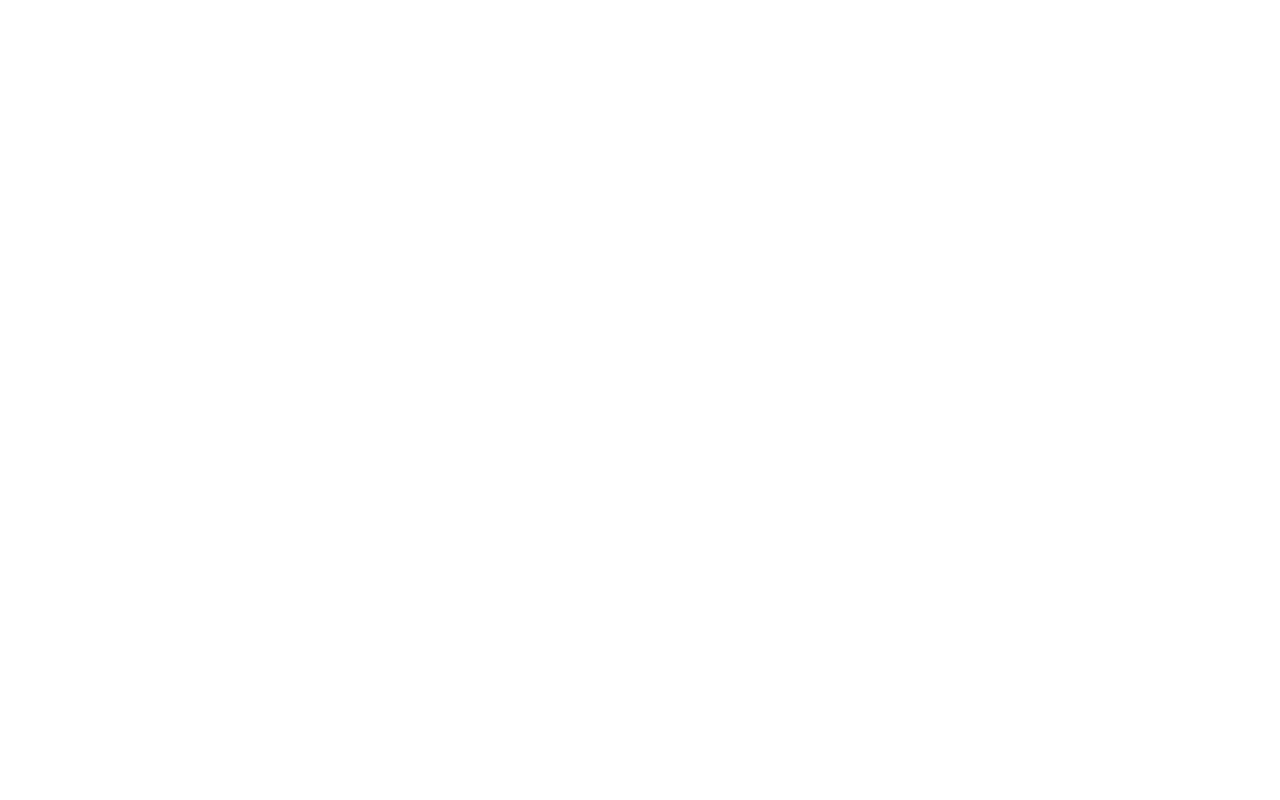
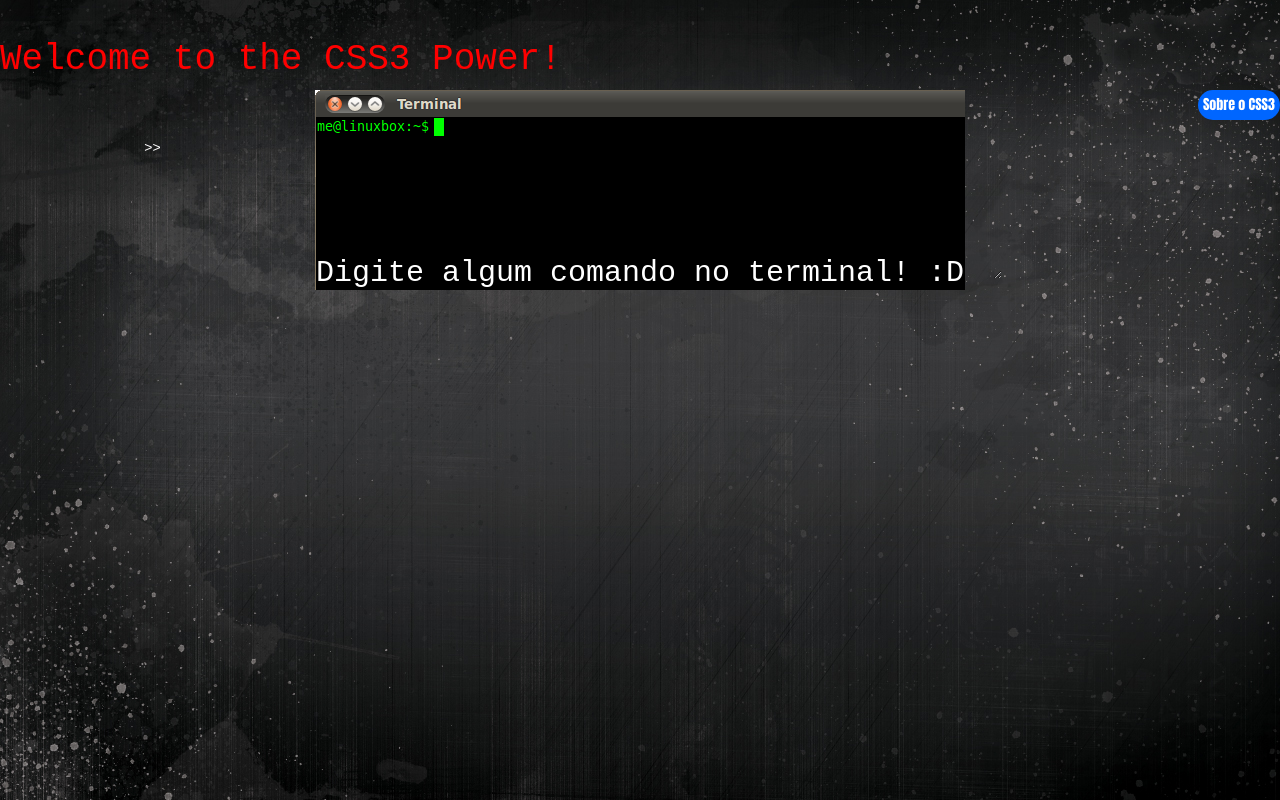
Before and after one commit to cardangi/masteringcss, a plain HTML site: page index.html in a window 1280 px wide. Drawn offline with nearby package versions, Linux system fonts and the light colour scheme.

Commit message:
Main site basement;

```diff
--- a/index.html
+++ b/index.html
@@ -1,7 +1,66 @@
 <!DOCTYPE html>
+<link rel="stylesheet" href="style.css">,
+<link rel="stylesheet" href="https://maxcdn.bootstrapcdn.com/bootstrap/3.3.7/css/bootstrap.min.css" integrity="sha384-BVYiiSIFeK1dGmJRAkycuHAHRg32OmUcww7on3RYdg4Va+PmSTsz/K68vbdEjh4u" crossorigin="anonymous">
+
 <body>
+<style>
+h1,h2,h3,h4{
+font-family: "Courier New", Courier, monospace;
+}
+.inicio {
+position: relative;
+animation-duration: 2s;
+animation-name: csspoder;
+animation-timing-function: linear;
+
+}
+.cssbe {
+animation-name: csspoder2;
+animation-duration: 2s;
+animation-delay: 2s;
+color: red;
+}
+.pontoquepisca{
+animation-name: pontopiscador;
+animation-duration: 0.5s;
+animation-iteration-count: infinite;
+position: relative;
+top: -122px;
+left: -485px;
+padding-right: 5px;
+}
+</style>
+
+
 <head>
+<div class="inicio">
+<h1 class="cssbe">Welcome to the CSS3 Power!</h1>
+</div>
+<div class="menudesce">
+<span>Sobre o CSS3</span>
+<div class="menudesceconteudo">
+<a href="#"><p>Enfeite 1</p></a>
+<a href="#"><p>Enfeite 2</p></a>
+<a href="#"><p>Enfeite 3</p></a>
+<a href="#"><p>Enfeite 4</p></a>
+<a href="#"><p>Enfeite 5</p></a>
+<a href="#"><p>Enfeite 6</p></a>
+</div>
+</div>
+</div>
+</div>
+<center>
+<div class="conteudosite">
+<textarea class="vaipratraz" rows="8" cols="65"></textarea>
+<span class="pontoquepisca">>> </span>
+<h2> Digite algum comando no terminal! :D </h2>
+</center>
+</div>
+<div>
+
+</div>
+
 </head>
 <footer>
-</foteer>
+</footer>
 </body>
--- /dev/null
+++ b/style.css
@@ -0,0 +1,119 @@
+@keyframes csspoder {
+	5% {left: 100%;}
+	10% {left: 95%;}
+	15% {left: 90%;}
+	20% {left: 85%;}
+	25% {left: 80%;}
+	30% {left: 75%;}
+	35% {left: 70%;}
+	40% {left: 65%;}
+	45% {left: 60%;}
+	50% {left: 55%;}
+	55% {left: 50%;}
+	60% {left: 45%;}
+	65% {left: 40%;}
+	70% {left: 35%;}
+	75% {left: 30%;}
+	80% {left: 25%;}
+	85% {left: 20%;}
+	90% {left: 15%;}
+	95% {left: 10%}
+	100% {left: 2%;}
+}
+
+@keyframes csspoder2 {
+
+
+	10% {transform: scaleX(0.9);}
+	20% {transform: scaleX(0.8);}
+	30% {transform: rotate(-1deG);}
+	}
+
+@keyframes pontopiscador{
+	from {color: white;}
+	to {color: red;border-bottom:dotted 2px green;}
+
+}
+body{
+	background-image: url("fundinho.jpg");
+
+}
+
+.menudesce{
+	font-family: Impact, Charcoal, sans-serif;
+	background-color:rgb(0, 102, 255);
+    position: relative;
+	display: inline;
+	float:right;
+	border-radius: 15px;
+	padding: 5px;
+	color: white;
+}
+
+a{
+	font-family: Impact, Charcoal, sans-serif;
+	color: rgb(0, 41, 102);
+
+}
+
+.menudesceconteudo {
+
+    display: none;
+    position: relative;
+    background-color: #f9f9f9;
+    min-width: 120px;
+    box-shadow: 0px 8px 16px 0px rgba(0,0,0,0.2);
+
+    z-index: 1;
+	color: red;
+	margin-right: 5px;
+	margin-left: 5px;
+	padding-top: 1px;
+	padding-bottom: 1px;
+
+}
+
+.menudesce:hover .menudesceconteudo {
+
+    display: block;
+	background-image: url("btw.jpg");
+
+}
+.menudesceconteudo p:hover{
+	transition: 1s ease;
+	padding-left:35px;
+	border: dotted 2px;
+	color:green;
+
+}
+
+h2{
+	top: -42px;
+	position: relative;
+	float: both;
+	text-align: center;
+	color: white;
+	font-size: 20px;
+	z-index: 10;
+
+
+}
+.conteudosite{
+	color: white;
+	position: relative;
+	background: url("terminal.jpg");
+	height: 200px;
+	width: 650px;
+
+}
+h3 {top: -15px; position: relative; left: 11px;}
+.vaipratraz{
+	top: 25px;
+	margin-left: 140px;
+	background: transparent;
+	border: 0 none;
+	color: lime;
+	z-index: 5;
+	position:relative;
+
+}
```
Also changed, not shown: btw.jpg (added), fundinho.jpg (added), terminal.jpg (added).
